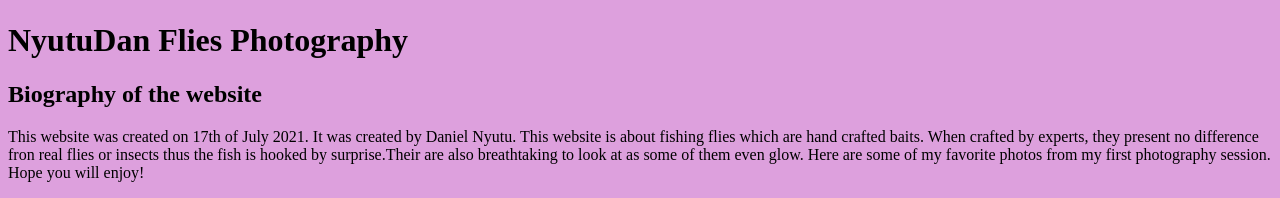
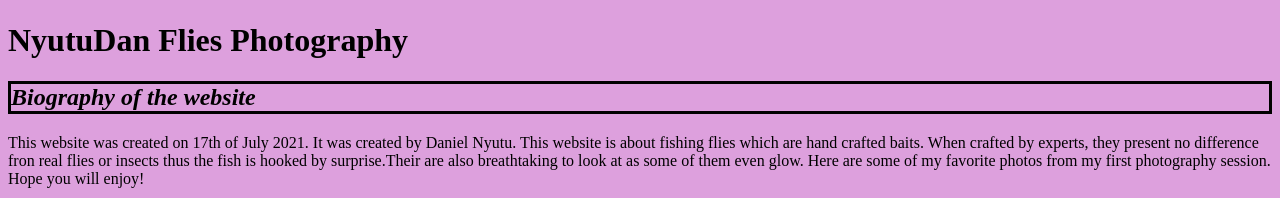
Before and after one commit to fossabot/Photography-project, a plain HTML site: page index.html in a window 1280 px wide. Shown: the part 27-225 px from the top of the page. Drawn offline with Linux system fonts and the light colour scheme.

```diff
--- a/index.css
+++ b/index.css
@@ -1,3 +1,9 @@
 *{
     background-color: plum;
+}h2{
+    font-family: 'Times New Roman', Times, serif;
+    font-style: italic;
+    border-style: solid;
+    border-color: black;
+    padding: 0%;
 }
```
